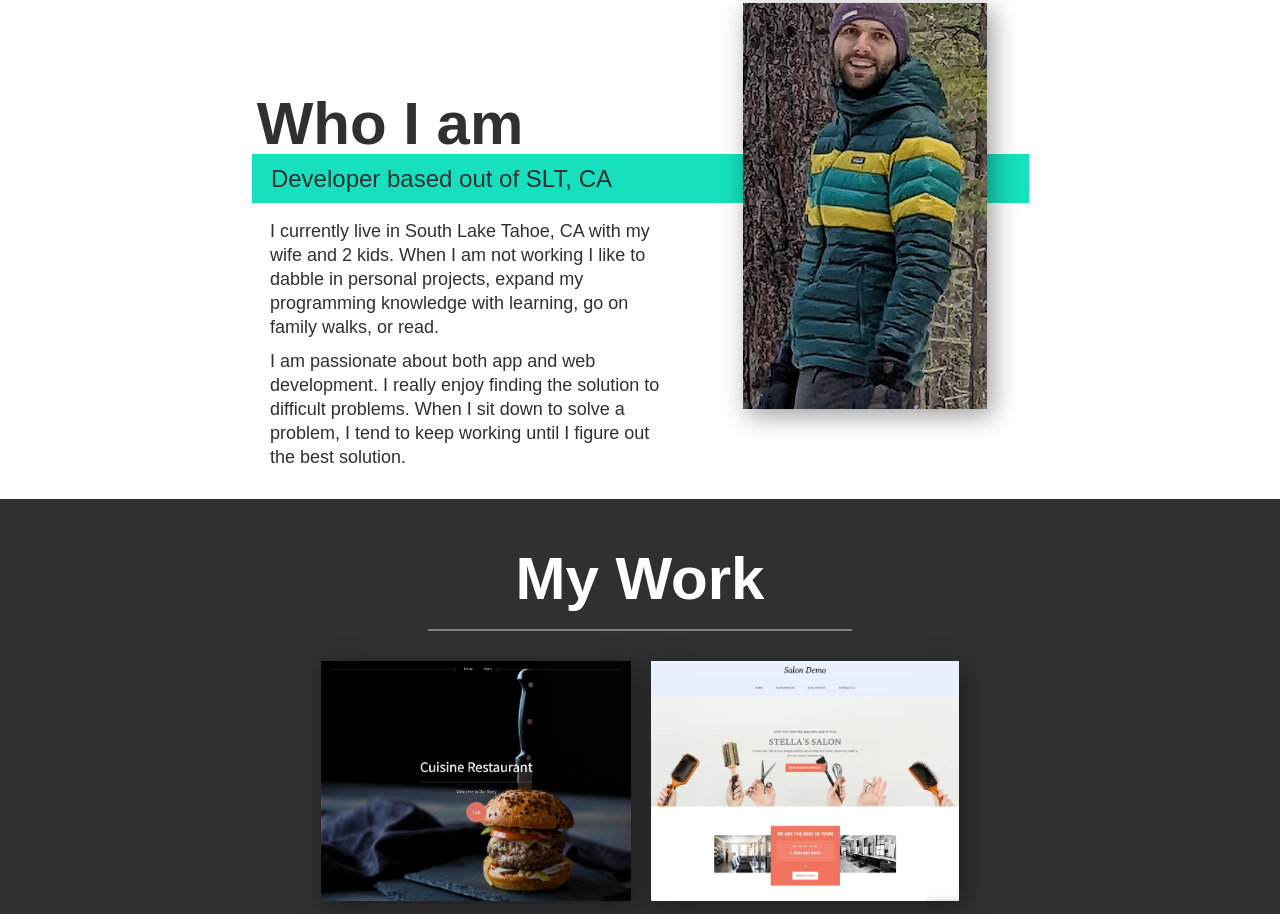
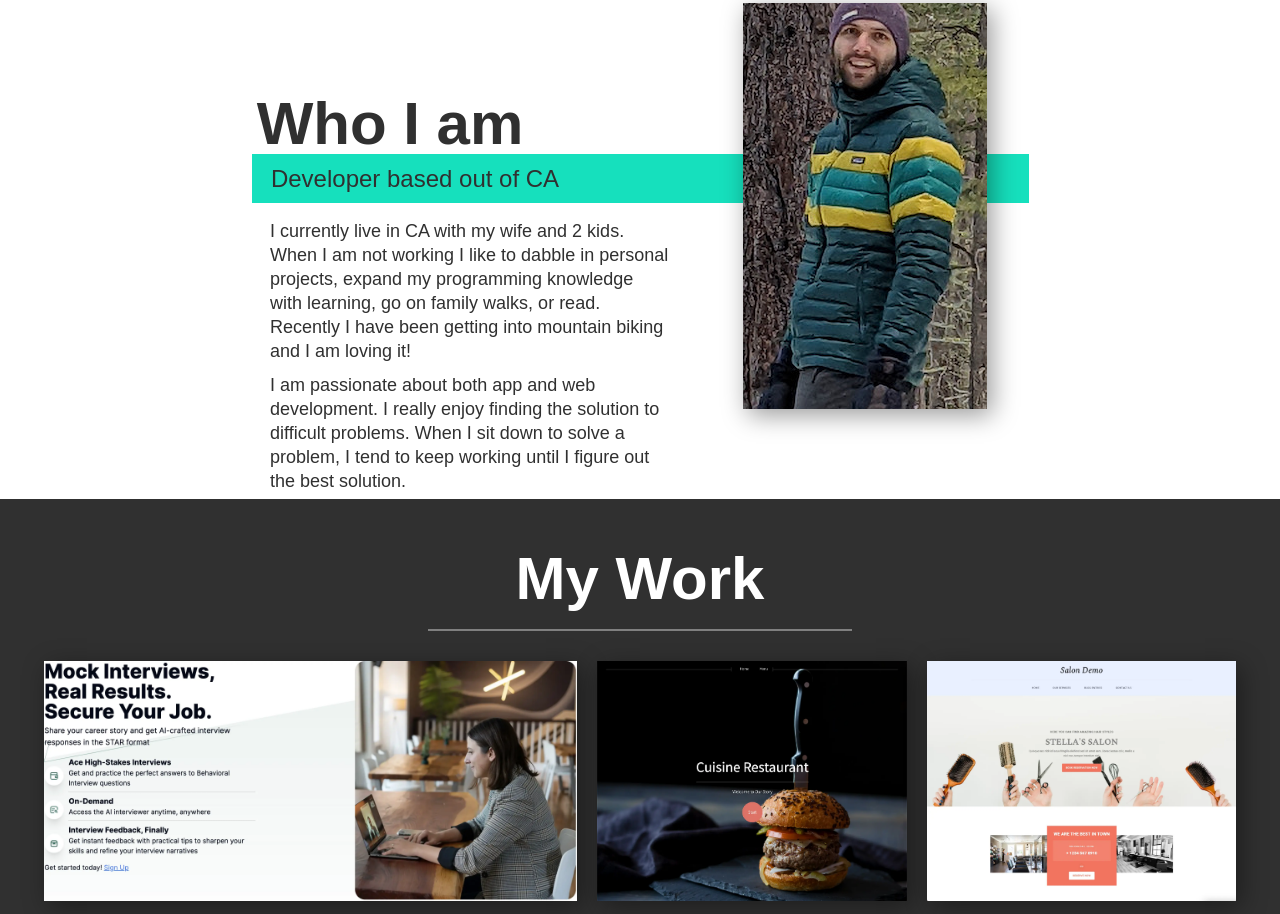
Before and after one commit to LucasShaffer/LucasShaffer.github.io, a plain HTML site: page index.html in a window 1280 px wide. Shown: the part 1368-2282 px from the top of the page. Drawn offline with Linux system fonts and the light colour scheme.

Commit message:
fix: update portfolio

```diff
--- a/index.html
+++ b/index.html
@@ -114,12 +114,12 @@
     <h2 id="who-i-am-header">Who I am</h2>
     <div class="third-underline" id="who-i-am-underline"></div>
     <div id="blurb-wrapper">
-      <h3 id="blurb">Developer based out of SLT, CA</h5>
+      <h3 id="blurb">Developer based out of CA</h5>
     </div>
     <img width="244px" height="406px" src="./images/Lucas_Winter.jpeg" id="who-i-am-pic" alt="Picture of me outside in the winter.">
     <article id="who-i-am-details-wrapper">
       <p class="who-i-am-details">
-        I currently live in South Lake Tahoe, CA with my wife and 2 kids. When I am not working I like to dabble in personal projects, expand my programming knowledge with learning, go on family walks, or read.
+        I currently live in CA with my wife and 2 kids. When I am not working I like to dabble in personal projects, expand my programming knowledge with learning, go on family walks, or read. Recently I have been getting into mountain biking and I am loving it!
       </p>
       <p class="who-i-am-details">
         I am passionate about both app and web development. I really enjoy finding the solution to difficult problems. When I sit down to solve a problem, I tend to keep working until I figure out the best solution.
@@ -132,13 +132,18 @@
     <div class="third-underline"></div>
     <div id="projects-wrapper">
       <div class="project-tile">
+        <a href="https://mycareerchat.ai" aria-label="Interview Practice Site" target="_blank" rel="noopener noreferrer">
+          <img width="240px" height="240px" src="./images/career-chat.webp" class="square-pic" alt="Screenshot of My Career Chat.">
+        </a>
+      </div>
+      <div class="project-tile">
         <a href="https://lucasrestaurantdemo.netlify.app" aria-label="Restaurant Demo Site" target="_blank" rel="noopener noreferrer">
-          <img width="240px" height="240px" src="./images/restaurant.webp" class="square-pic" alt="Screenshot of my Treat Financial App.">
+          <img width="240px" height="240px" src="./images/restaurant.webp" class="square-pic" alt="Screenshot of my restaurant demo site.">
         </a>
       </div>
       <div class="project-tile">
         <a href="https://lucasdemosalon.netlify.app" aria-label="Salon Demo Site" target="_blank" rel="noopener noreferrer">
-          <img width="240px" height="240px" src="./images/salon.webp" class="square-pic" alt="Screenshot of the todoist clone.">
+          <img width="240px" height="240px" src="./images/salon.webp" class="square-pic" alt="Screenshot of my salon demo site.">
         </a>
       </div>
     </div>
```
Also changed, not shown: images/career-chat.webp (added).
